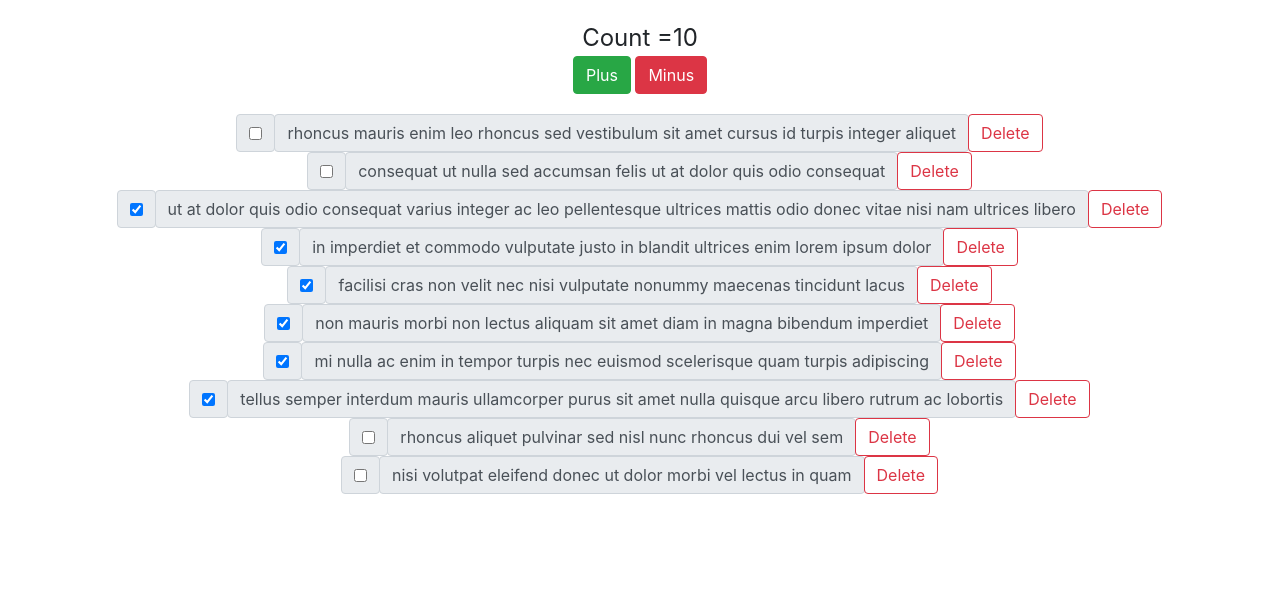
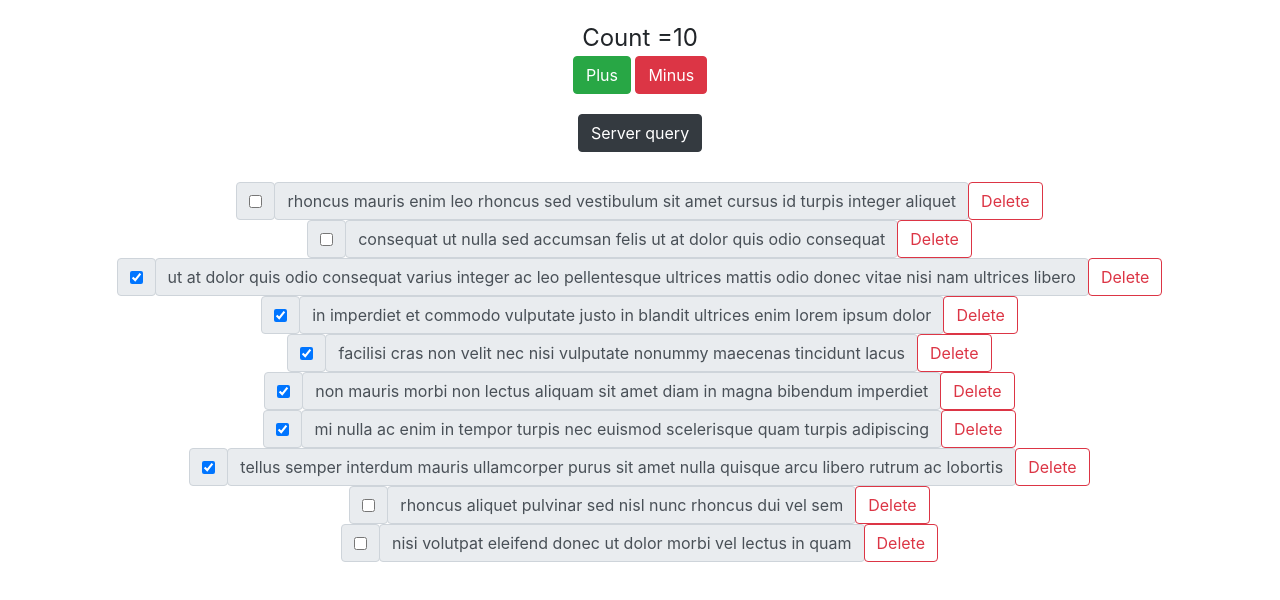
Before and after one commit to edelmutic/r_mobx, a React (Create React App) app: page / in a window 1280 px wide. Shown: the top 600 px of the page. Built offline with nearby package versions, Linux system fonts and the light colour scheme.

Commit message:
little fixing

```diff
--- a/src/components/Todo.jsx
+++ b/src/components/Todo.jsx
@@ -10,6 +10,7 @@ import todo from '../store/todo'
 const Todo = observer(() => {
     return (
         <div style={{ display: 'flex', flexDirection: 'column', justifyContent: 'center', alignItems: 'center' }}>
+            <Button variant="dark" style={{ marginBottom: '30px' }} onClick={() => todo.fetchTodo()}>Server query</Button>
             {todo.todos.map(item =>
                 <div key={item.id}>
                     <InputGroup.Append>
--- a/src/store/todo.js
+++ b/src/store/todo.js
@@ -78,7 +78,7 @@ class Todo {
   }
 
   fetchTodo() {
-    fetch('https://jsonplaceholder.typicode.com/todos?_limit=10')
+    fetch('https://jsonplaceholder.typicode.com/todos?_limit=5')
       .then((response) => response.json())
       .then((json) => (this.todos = [...this.todos, ...json]));
   }
```
